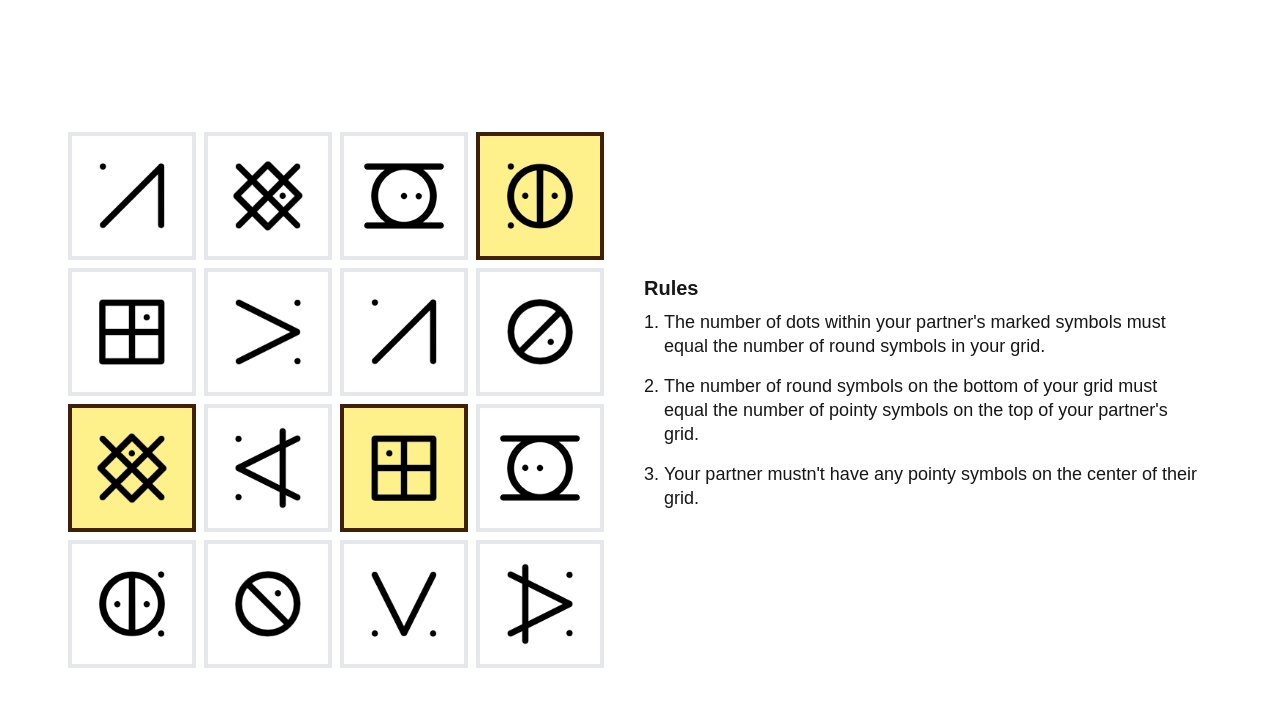
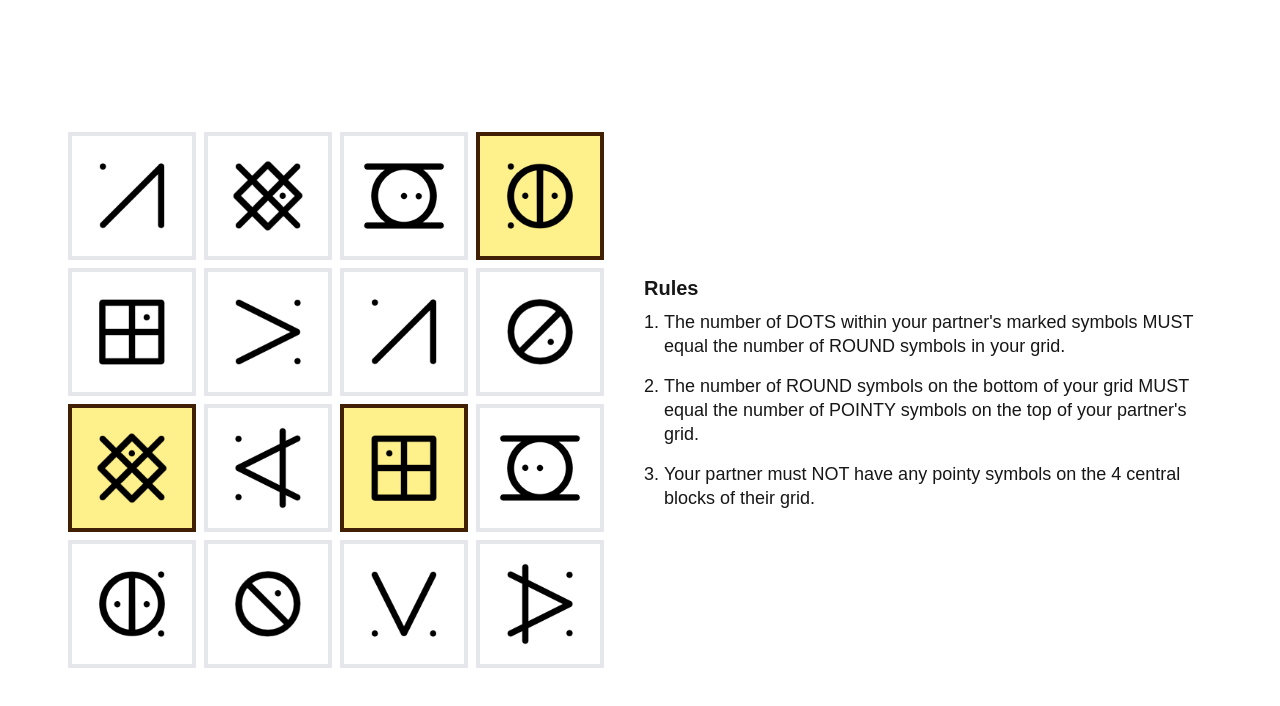
Before and after one commit to arthur-monteath/signal-decryption-experiment, a Next.js app: page /room/1 in a window 1280 px wide. Shown: the top 706 px of the page. Built offline with nearby package versions, Linux system fonts and the light colour scheme.

Commit message:
Cleared up language

```diff
--- a/data/rulebooks.ts
+++ b/data/rulebooks.ts
@@ -6,14 +6,14 @@ export interface Rulebook {
 
   export const rulebookA: Rulebook = {
     playerA: [
-      "The number of dots within your partner's marked symbols must equal the number of round symbols in your grid.",
-      "The number of round symbols on the bottom of your grid must equal the number of pointy symbols on the top of your partner's grid.",
-      "Your partner mustn't have any pointy symbols on the center of their grid."
+      "The number of DOTS within your partner's marked symbols MUST equal the number of ROUND symbols in your grid.",
+      "The number of ROUND symbols on the bottom of your grid MUST equal the number of POINTY symbols on the top of your partner's grid.",
+      "Your partner must NOT have any pointy symbols on the 4 central blocks of their grid."
     ],
     playerB: [
-      "The number of dots within the marked symbols of both players must be equal.",
+      "The number of DOTS within the marked symbols of both players MUST be equal.",
       "If you and your partner have equal symbols on equal positions, their rotations must be equal.",
-      "You and your partner mustn't mark symbols on the same positions.",
+      "You and your partner must NOT mark symbols on the same positions.",
     ]
   };
 
```
